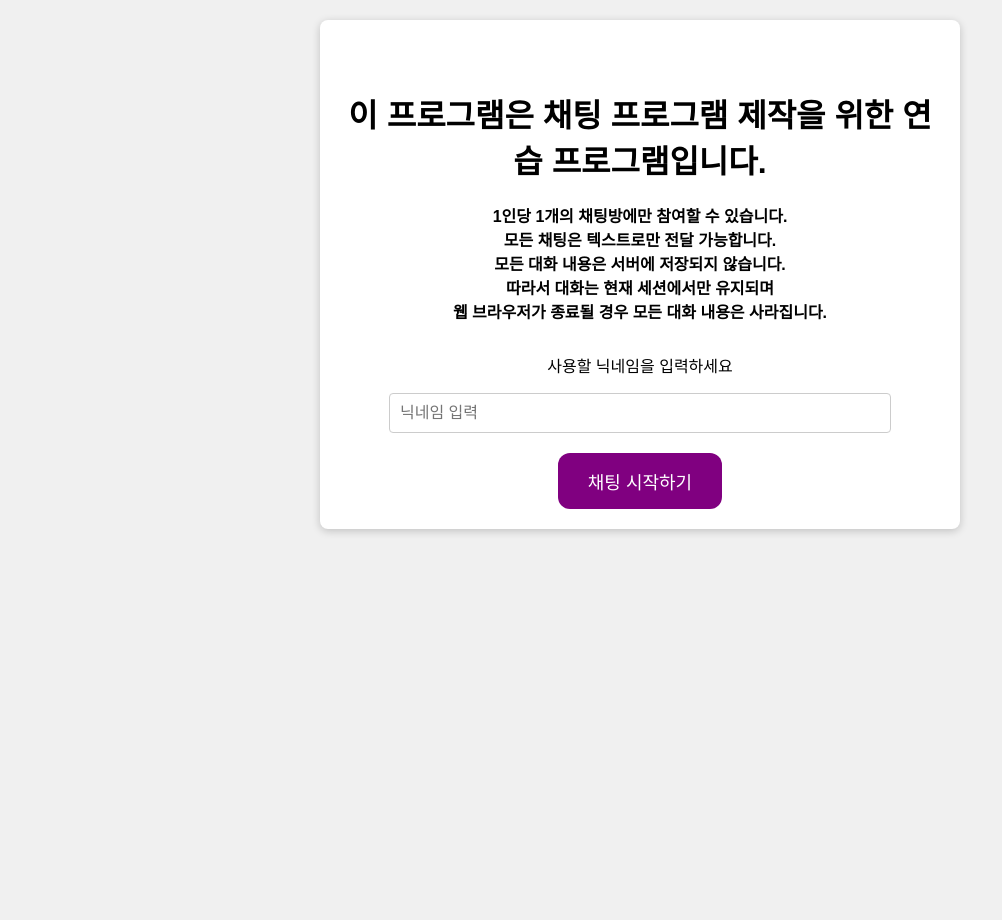
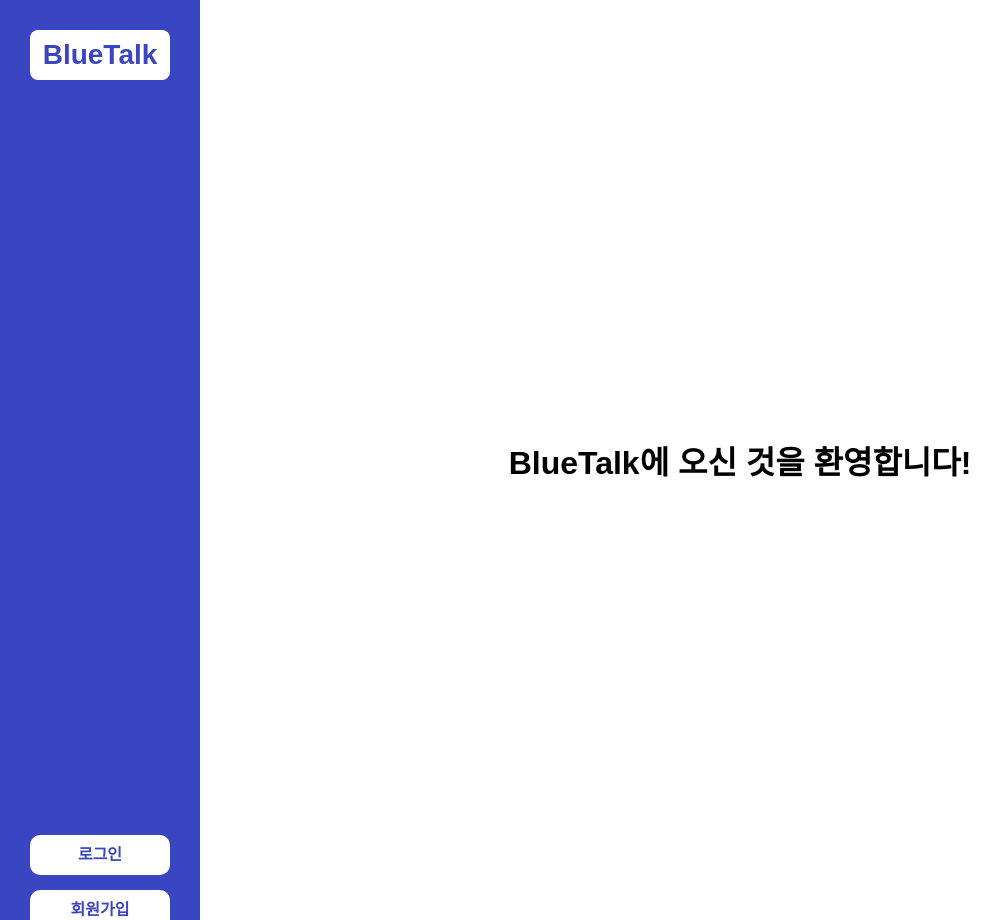
Before and after one commit to givoontake/project_tetris, a Flask app: template Flask_client/templates/main.html in a window 1280 px wide. Shown: the whole page, without its empty margins (0-1002 px from the left). Run offline with Flask 3, Linux system fonts and the light colour scheme; the template is opened without the code that fills it, so the values that code supplies are empty; some libraries are stand-ins or nearby versions.

Commit message:
메인 페이지 디자인 변경

```diff
--- a/Flask_client/templates/main.html
+++ b/Flask_client/templates/main.html
@@ -3,69 +3,105 @@
 <head>
     <meta charset="UTF-8">
     <title>반갑습니다!</title>
-    <link rel="stylesheet" href="{{ url_for('static', filename='style.css') }}">
-    <script src="https://cdn.socket.io/4.0.0/socket.io.min.js"></script>
+    <style>
+        html, body {
+            margin: 0;
+            padding: 0;
+            overflow: hidden; /* 스크롤 제거 */
+            height: 100%;
+            font-family: 'Arial Rounded MT Bold', 'Apple SD Gothic Neo', sans-serif;
+        }
+
+        .left-bar {
+            width: 200px; /* 가로 바 길이 늘림 */
+            height: 100vh;
+            background-color: #3a45c2;
+            position: fixed;
+            top: 0;
+            left: 0;
+            display: flex;
+            flex-direction: column;
+            justify-content: space-between;
+            align-items: center;
+            padding: 30px 0;
+        }
+
+        .logo {
+            font-size: 28px;
+            font-weight: 900;
+            background-color: white;
+            color: #3a45c2;
+            width: 140px;
+            height: 50px;
+            text-align: center;
+            line-height: 50px;
+            border-radius: 8px;
+        }
+
+        .button-area {
+            display: flex;
+            flex-direction: column;
+            align-items: center;
+            gap: 15px;
+            margin-bottom: 20px;
+        }
+
+        .btn {
+            display: block;
+            width: 140px;
+            height: 40px;
+            background-color: white;
+            color: #3a45c2;
+            border: none;
+            border-radius: 10px;
+            text-align: center;
+            line-height: 40px;
+            font-weight: bold;
+            text-decoration: none; /* 밑줄 제거 */
+            transition: all 0.3s ease;
+            cursor: pointer;
+        }
+
+        .btn:hover {
+            background-color: #3a45c2;
+            color: white;
+            border: 1px solid white;
+        }
+
+        .main-box {
+            margin-left: 200px; /* 왼쪽 바 너비만큼 밀기 */
+            height: 100vh;
+            display: flex;
+            justify-content: center;
+            align-items: center;
+            background-color: white;
+        }
+
+        .welcome-text {
+            font-size: 2em;
+            color: black;
+            text-align: center;
+            opacity: 0;
+            animation: fadeIn 2s ease-in-out forwards;
+        }
+
+        @keyframes fadeIn {
+            from { opacity: 0; }
+            to { opacity: 1; }
+        }
+    </style>
 </head>
 <body>
-    <div class="container">
-        <!-- 실시간 소켓 메시지 영역 -->
+    <div class="left-bar">
+        <div class="logo">BlueTalk</div>
+        <div class="button-area">
+            <a href="#" class="btn">로그인</a>
+            <a href="#" class="btn">회원가입</a>
+        </div>
+    </div>
 
-        <script>
-            // Socket.IO 연결 (동일 서버 5000번 포트 사용 시)
-            const socket = io('http://127.0.0.1:5000');
-
-            // 서버로부터 new_message 이벤트를 받으면 화면에 표시
-            socket.on('new_message', function(data) {
-                document.getElementById('messageBox').innerText = data.message;
-            });
-
-            // 소켓 연결 실패 시 에러 핸들링
-            socket.on('connect_error', function(error) {
-                document.getElementById('messageBox').innerText = 'Connection failed';
-            });
-
-            // 닉네임 입력 후 채팅 시작하기 버튼을 눌렀을 때 실행될 함수
-            function startChat() {
-                const nickname = document.getElementById('nickname').value;
-
-                // Flask의 /main 엔드포인트로 POST 요청
-                fetch('/main', {
-                    method: 'POST',
-                    headers: {
-                        'Content-Type': 'application/json'
-                    },
-                    body: JSON.stringify({ message: nickname })
-                })
-                .then(response => response.json())
-                .then(data => {
-                    console.log('서버 응답:', data);
-                    // 필요 시, 여기서 추가 로직을 처리하면 됨
-                })
-                .catch(error => {
-                    console.error('에러 발생:', error);
-                });
-            }
-        </script>
-
-        <!-- 채팅 설명 및 주의 사항 -->
-        <div class="margin">
-            <h1>이 프로그램은 채팅 프로그램 제작을 위한 연습 프로그램입니다.</h1>
-            <h4>
-                1인당 1개의 채팅방에만 참여할 수 있습니다.<br>
-                모든 채팅은 텍스트로만 전달 가능합니다.<br>
-                모든 대화 내용은 서버에 저장되지 않습니다.<br>
-                따라서 대화는 현재 세션에서만 유지되며<br>
-                웹 브라우저가 종료될 경우 모든 대화 내용은 사라집니다.
-            </h4>
-        </div>
-
-        <!-- 닉네임 입력 및 채팅 시작 UI -->
-        <div class="chat-controls">
-            <p>사용할 닉네임을 입력하세요</p>
-            <input type="text" class="nickname-input" id="nickname" placeholder="닉네임 입력">
-            <br>
-            <a href="#" class="chat-start-button">채팅 시작하기</a>
-        </div>
+    <div class="main-box">
+        <h1 class="welcome-text">BlueTalk에 오신 것을 환영합니다!</h1>
     </div>
 </body>
 </html>
```
